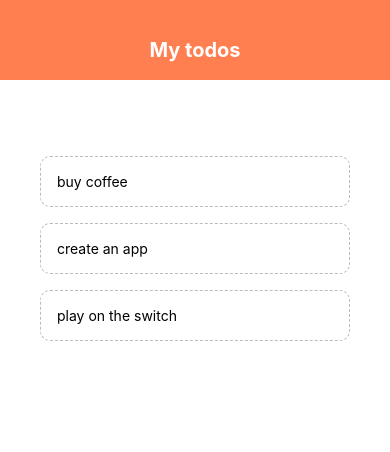
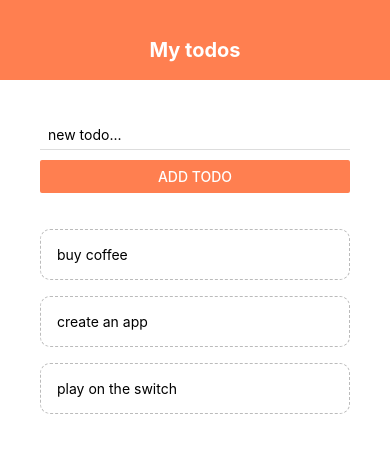
Before and after one commit to tornikejandieri/review-app, a React Native app: screen / in a window 390 px wide. Shown: the top 452 px of the page. Built offline with nearby package versions, Linux system fonts and the light colour scheme.

Commit message:
input and list

```diff
--- a/App.js
+++ b/App.js
@@ -9,7 +9,9 @@ import {
   ScrollView,
   FlatList,
   TouchableOpacity,
+  Alert,
 } from "react-native"
+import AddTodo from "./components/AddTodo"
 import Header from "./components/Header"
 import TodoItem from "./components/TodoItem"
 
@@ -19,16 +21,30 @@ export default function App() {
     { text: "create an app", key: "2" },
     { text: "play on the switch", key: "3" },
   ])
+
   const pressHandler = (key) => {
     setTodos((prevTodos) => {
       return prevTodos.filter((todo) => todo.key !== key)
     })
   }
+
+  const submitHandler = (text) => {
+    if (text.length > 3) {
+      setTodos((prevTodos) => {
+        return [{ text: text, key: Math.random().toString() }, ...prevTodos]
+      })
+    } else {
+      Alert.alert("OOPS!", "Todos must be over 3 chars long", [
+        { text: "Understood", onPress: () => console.log("alert closed") },
+      ])
+    }
+  }
+
   return (
     <View style={styles.container}>
       <Header />
       <View style={styles.content}>
-        {/* todo form */}
+        <AddTodo submitHandler={submitHandler} />
         <View style={styles.list}>
           <FlatList
             data={todos}
--- /dev/null
+++ b/components/AddTodo.js
@@ -0,0 +1,36 @@
+import { useState } from "react"
+import { StyleSheet, Text, View, TextInput, Button } from "react-native"
+
+const AddTodo = ({ submitHandler }) => {
+  const [text, setText] = useState("")
+
+  const changeHandler = (val) => {
+    setText(val)
+  }
+  return (
+    <View>
+      <TextInput
+        style={styles.input}
+        placeholder='new todo...'
+        onChangeText={changeHandler}
+      />
+      <Button
+        onPress={() => submitHandler(text)}
+        title='add todo'
+        color='coral'
+      ></Button>
+    </View>
+  )
+}
+
+export default AddTodo
+
+const styles = StyleSheet.create({
+  input: {
+    marginBottom: 10,
+    paddingHorizontal: 8,
+    paddingVertical: 6,
+    borderBottomWidth: 1,
+    borderBottomColor: "#ddd",
+  },
+})
```
